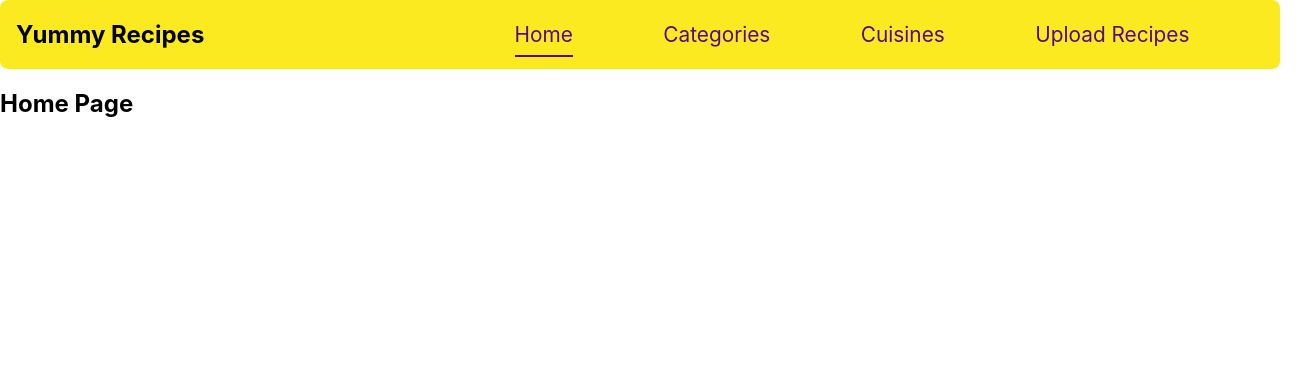
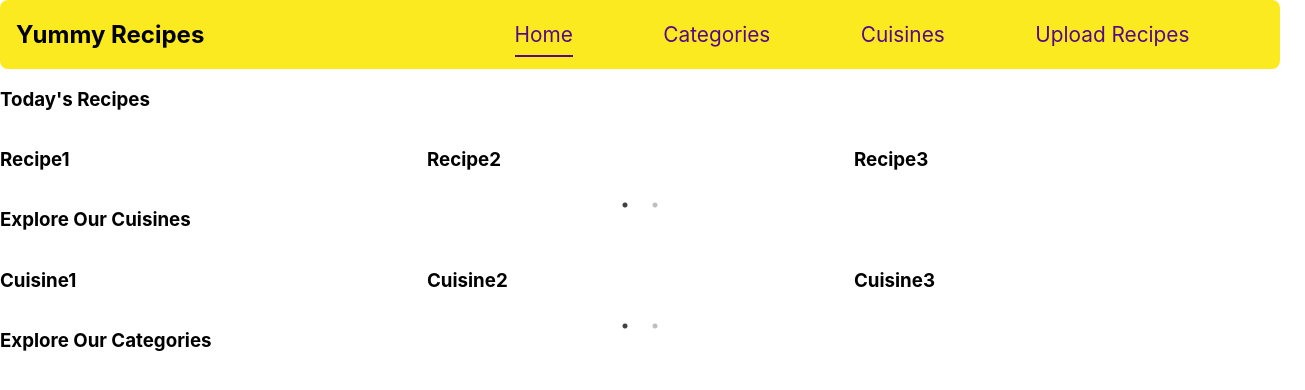
Before and after one commit to rjtbansal/YummyRecipes, a React (Create React App) app in the folder client/: page / in a window 1280 px wide. Shown: the top 390 px of the page, 1305 px wide, since content can reach past the window. Built offline with nearby package versions, Linux system fonts and the light colour scheme.

Commit message:
added carousel with dummy data, need to improve its styling

```diff
--- a/client/src/components/Carousel/Carousel.js
+++ b/client/src/components/Carousel/Carousel.js
@@ -0,0 +1,25 @@
+import React, { Component } from "react";
+import Slider from "react-slick";
+import './Carousel.scss';
+import 'slick-carousel/slick/slick.scss';
+import 'slick-carousel/slick/slick-theme.scss';
+
+export default class Carousel extends Component {
+    render() {
+      const settings = {
+        dots: true,
+        infinite: true,
+        speed: 500,
+        slidesToShow: 3,
+        slidesToScroll: 3,
+        className: 'mycarousel'
+      };
+      return (
+        <div>
+          <Slider {...settings}>
+              {this.props.children}
+          </Slider>
+        </div>
+      );
+    }
+  }
--- /dev/null
+++ b/client/src/components/Carousel/Carousel.scss
@@ -0,0 +1,10 @@
+//unfortunately still cant see arrows
+.mycarousel.slick-prev {
+    color: red !important;
+    background-color: red !important;
+    left: 50px !important;
+}
+
+.mycarousel.slick-next {
+    color: red;
+}
--- a/client/src/pages/Home/Home.js
+++ b/client/src/pages/Home/Home.js
@@ -1,9 +1,59 @@
 import React from 'react';
+import Carousel from '../../components/Carousel/Carousel';
+import axios from 'axios';
+const Home = () => {
 
-const Home = () => {
-    return <h2>
-        Home Page
-    </h2>
+
+
+    return <div>
+        <h3>Today's Recipes</h3>
+        {/* now call api and render data same as below */}
+        <Carousel>
+            <div>
+                 <h3>Recipe1</h3>
+            </div>
+            <div>
+                 <h3>Recipe2</h3>
+            </div>
+            <div>
+                 <h3>Recipe3</h3>
+            </div>
+            <div>
+                 <h3>Recipe4</h3>
+            </div>
+            <div>
+                 <h3>Recipe5</h3>
+            </div>
+            <div>
+                 <h3>Recipe6</h3>
+            </div>
+        </Carousel>
+
+        <h3>Explore Our Cuisines</h3>
+        <Carousel>
+            <div>
+                 <h3>Cuisine1</h3>
+            </div>
+            <div>
+                 <h3>Cuisine2</h3>
+            </div>
+            <div>
+                 <h3>Cuisine3</h3>
+            </div>
+            <div>
+                 <h3>Cuisine4</h3>
+            </div>
+            <div>
+                 <h3>Cuisine5</h3>
+            </div>
+            <div>
+                 <h3>Cuisine6</h3>
+            </div>
+        </Carousel>
+
+        <h3>Explore Our Categories</h3>
+        <Carousel />
+    </div>
 }
 
 export default Home;
```
